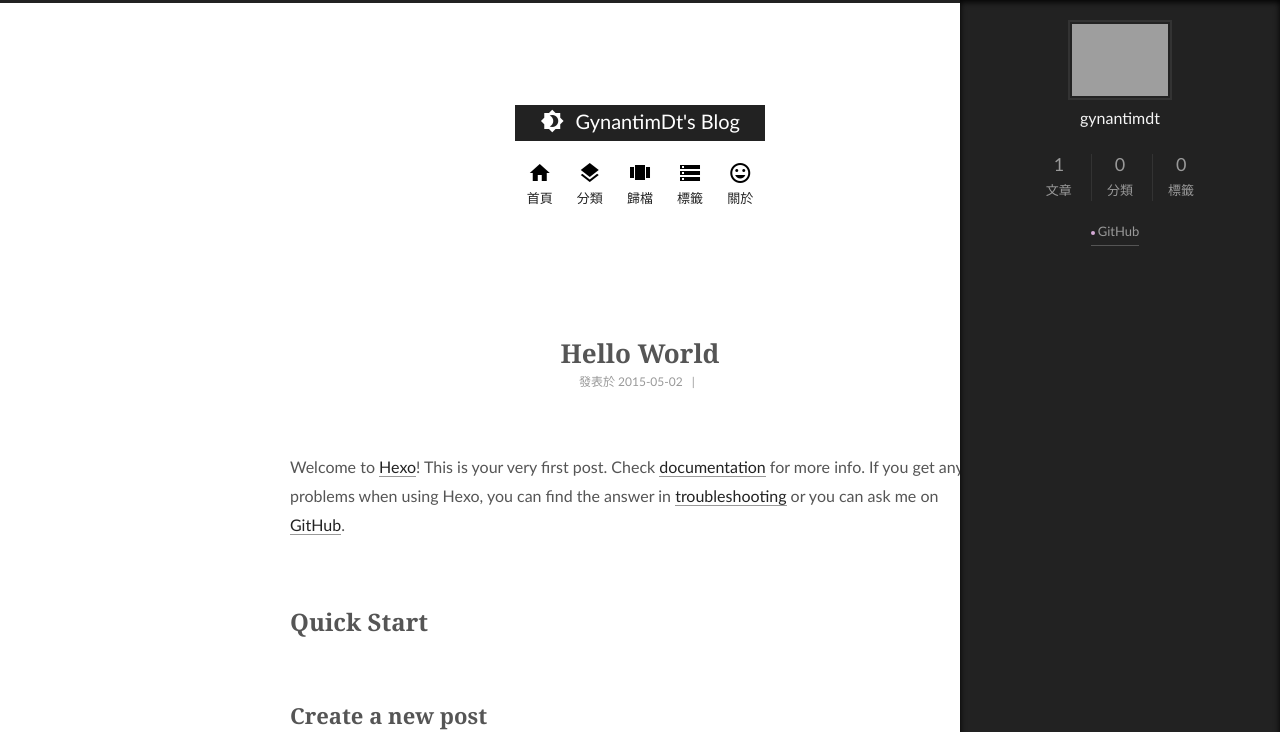
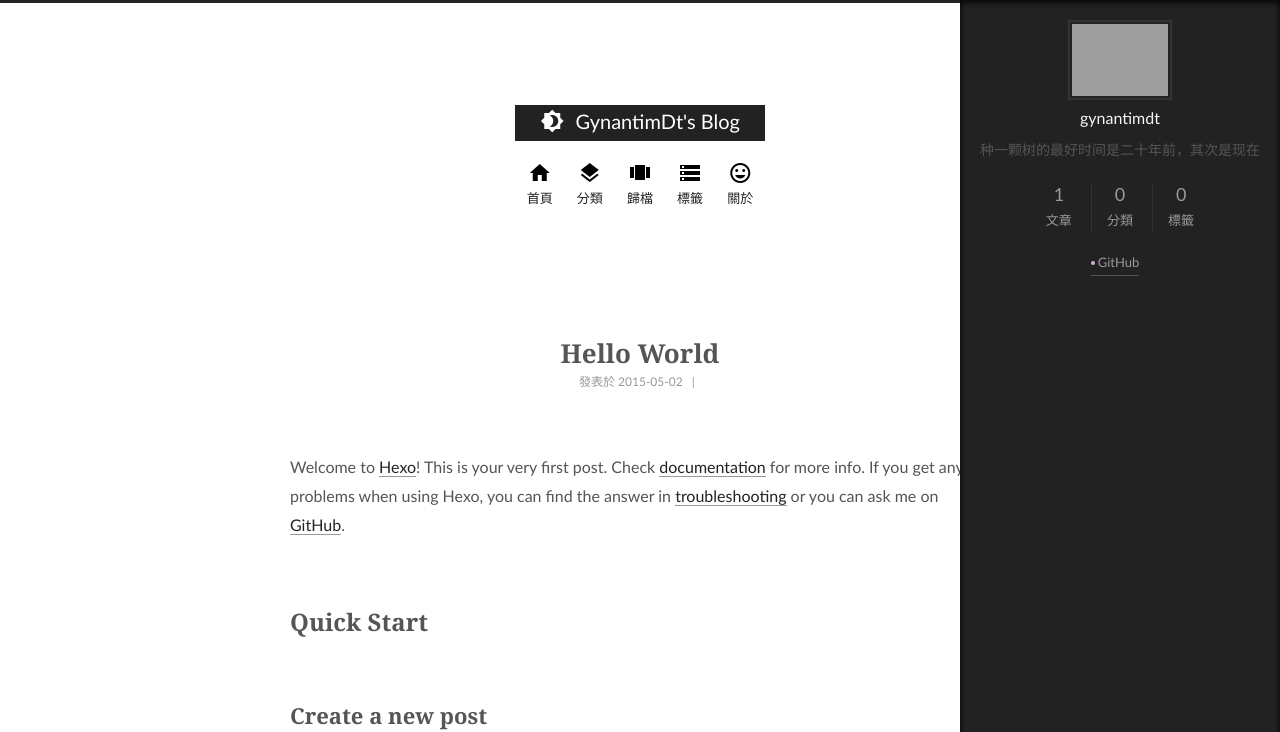
Before and after one commit to gnatinna/gnatinna.github.io, a plain HTML site: page index.html in a window 1280 px wide. Both pictures are taken after a click on the element 1217 px from the left and 742 px from the top of the page. Shown: the top 732 px of the page. Drawn offline with Linux system fonts and the light colour scheme; grey boxes are pictures that could not be loaded; a script that the page names is missing.

Commit message:
Site updated: 2015-05-02 22:29:56

```diff
--- a/index.html
+++ b/index.html
@@ -15,6 +15,8 @@
 
 <link rel="stylesheet" type="text/css" href="/css/main.css?v=0.4.2"/>
 
+
+    <meta name="description" content="种一颗树的最好时间是二十年前，其次是现在" />
 
 
 
@@ -208,7 +210,7 @@
           <img class="site-author-image" src="http://gynantim.qiniudn.com/shinobu.png" alt="gynantimdt" />
           <p class="site-author-name">gynantimdt</p>
         </div>
-        <p class="site-description motion-element"></p>
+        <p class="site-description motion-element">种一颗树的最好时间是二十年前，其次是现在</p>
         <div class="site-state motion-element">
           <div class="site-state-item site-state-posts">
             <a href="/archives">
```
Also changed, not shown: 2015/05/02/hello-world/index.html (+3 -1 lines), archives/2015/05/index.html (+3 -1 lines), archives/2015/index.html (+3 -1 lines), archives/index.html (+3 -1 lines).
